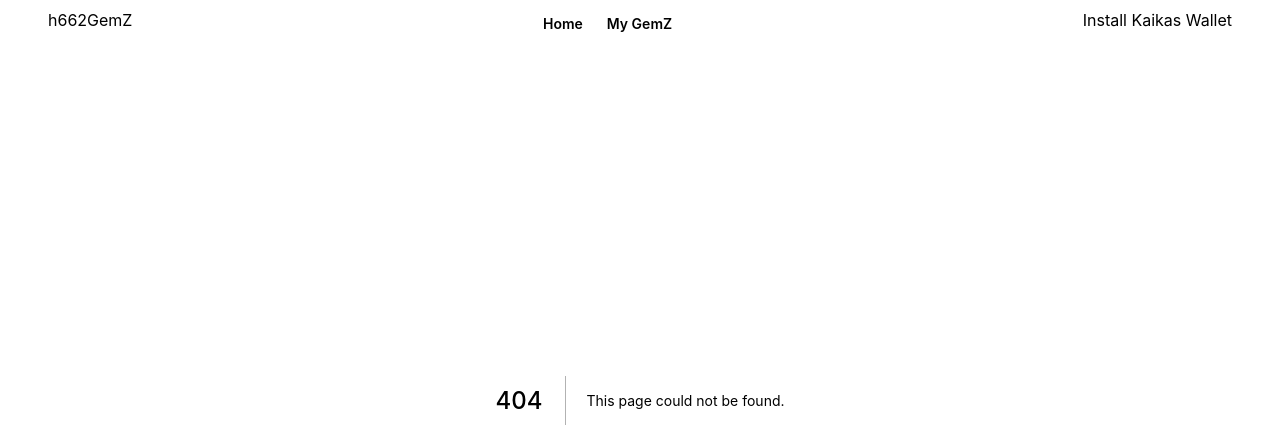
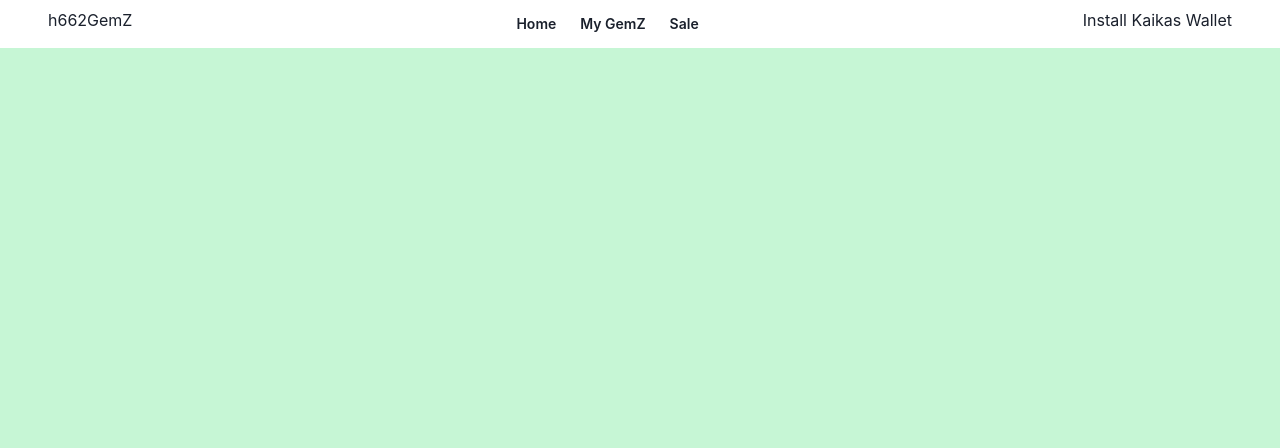
Before and after one commit to h662/h662GemZ, a Next.js app in the folder dapp/: page /sale in a window 1280 px wide. Before the commit this address had no page. Shown: the top 448 px of the page. Built offline with nearby package versions, Linux system fonts and the light colour scheme.

Commit message:
25. Sale Page

```diff
--- a/dapp/components/Header.tsx
+++ b/dapp/components/Header.tsx
@@ -28,6 +28,11 @@ const Header: FC = () => {
             My GemZ
           </Button>
         </Link>
+        <Link href="sale">
+          <Button size="sm" variant="ghost">
+            Sale
+          </Button>
+        </Link>
       </Box>
       <Box>
         <Text>
--- a/dapp/components/MyGemCard.tsx
+++ b/dapp/components/MyGemCard.tsx
@@ -13,7 +13,7 @@ import { useAccount, useCaver, useMetadata } from "../hooks";
 import { GemTokenData } from "../interfaces";
 import GemCard from "./GemCard";
 
-interface MyGemCardProps {
+export interface MyGemCardProps {
   gemTokenData: GemTokenData;
 }
 
--- /dev/null
+++ b/dapp/components/SaleGemCard.tsx
@@ -0,0 +1,19 @@
+import { Box } from "@chakra-ui/react";
+import { FC, useEffect } from "react";
+import { useMetadata } from "../hooks";
+import GemCard from "./GemCard";
+import { MyGemCardProps } from "./MyGemCard";
+
+interface SaleGemCardProps extends MyGemCardProps {}
+
+const SaleGemCard: FC<SaleGemCardProps> = ({ gemTokenData }) => {
+  const { metadataURI, getMetadata } = useMetadata();
+
+  useEffect(() => {
+    getMetadata(gemTokenData.gemTokenRank, gemTokenData.gemTokenType);
+  }, []);
+
+  return <GemCard metadataURI={metadataURI} />;
+};
+
+export default SaleGemCard;
--- a/dapp/pages/my-gemz.tsx
+++ b/dapp/pages/my-gemz.tsx
@@ -34,8 +34,6 @@ const MyGemz: FC = () => {
       const response = await mintGemTokenContract.methods
         .isApprovedForAll(account, SALE_GEM_TOKEN_ADDRESS)
         .call();
-
-      console.log(response);
 
       setSaleStatus(response);
     } catch (error) {
--- /dev/null
+++ b/dapp/pages/sale.tsx
@@ -0,0 +1,48 @@
+import { Box, Grid } from "@chakra-ui/react";
+import { NextPage } from "next";
+import { useEffect, useState } from "react";
+import SaleGemCard from "../components/SaleGemCard";
+import { useCaver } from "../hooks";
+import { GemTokenData } from "../interfaces";
+
+const Sale: NextPage = () => {
+  const [saleGemTokens, setSaleGemTokens] = useState<
+    GemTokenData[] | undefined
+  >(undefined);
+
+  const { saleGemTokenContract } = useCaver();
+
+  const getSaleGemTokens = async () => {
+    try {
+      if (!saleGemTokenContract) return;
+
+      const response = await saleGemTokenContract.methods
+        .getSaleGemTokens()
+        .call();
+
+      setSaleGemTokens(response);
+    } catch (error) {
+      console.error(error);
+    }
+  };
+
+  useEffect(() => {
+    getSaleGemTokens();
+  }, [saleGemTokenContract]);
+
+  return (
+    <Grid
+      bg="green.100"
+      px={12}
+      py={16}
+      minH="100vh"
+      templateColumns="repeat(4, 1fr)"
+    >
+      {saleGemTokens?.map((v, i) => {
+        return <SaleGemCard key={i} gemTokenData={v} />;
+      })}
+    </Grid>
+  );
+};
+
+export default Sale;
```
Also changed, not shown: 1 other file (tests, documents, lock files or other folders).
